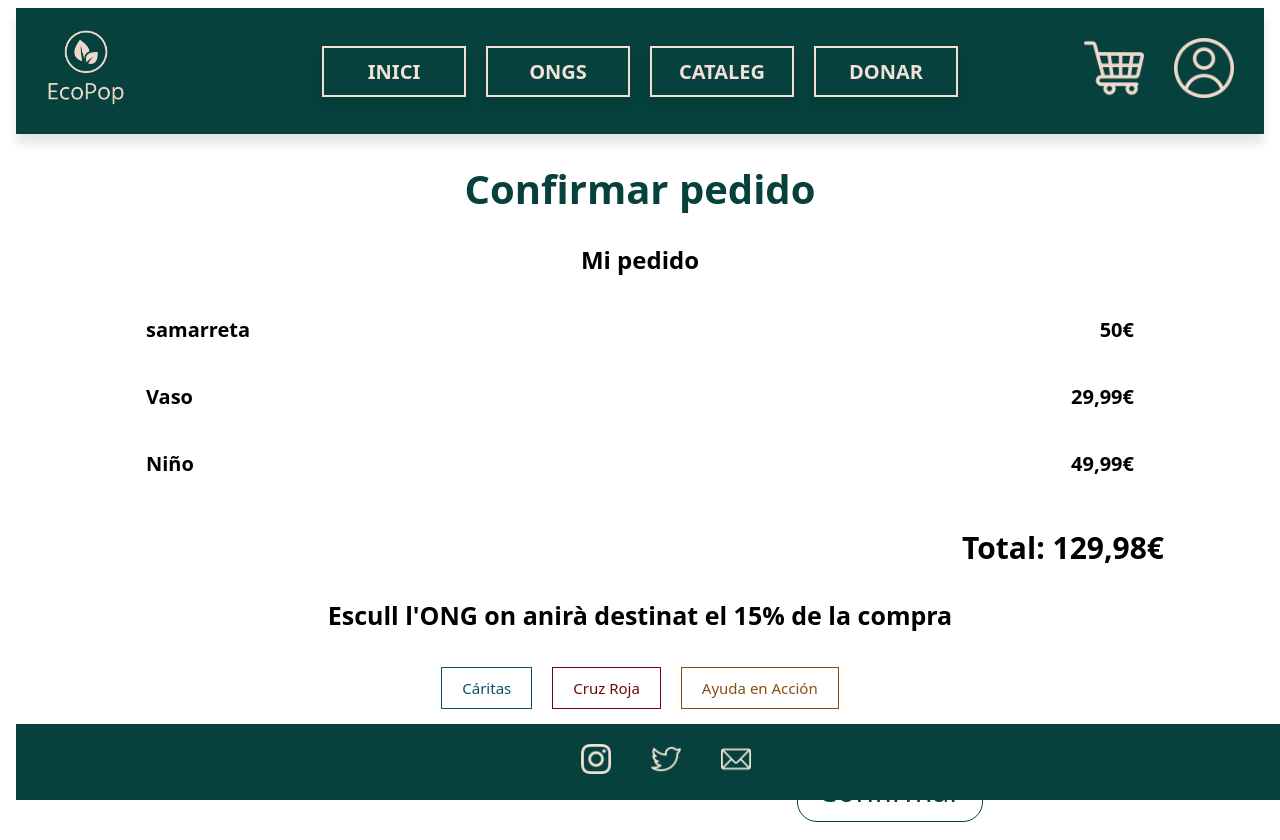
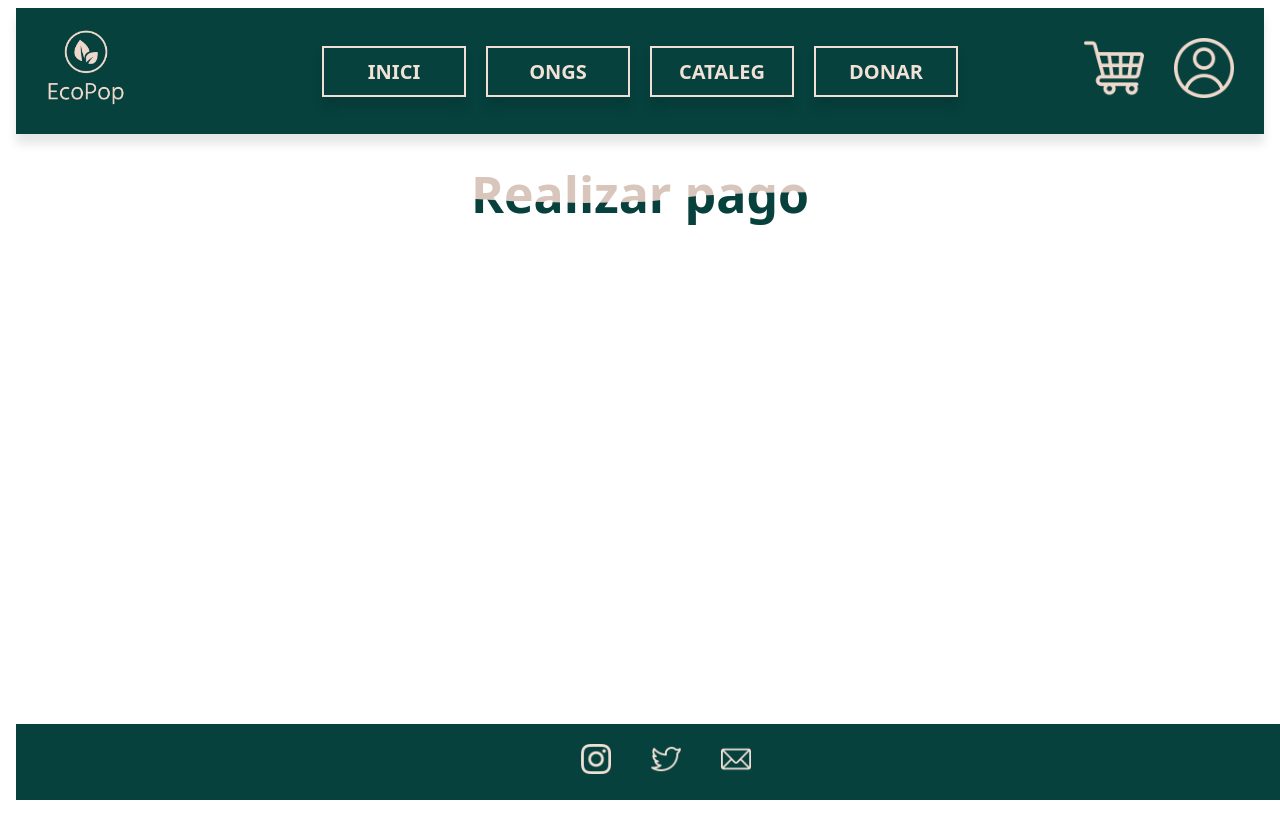
Before and after one commit to GabrielNevessSousa/EcoPop, an Angular app in the folder EcoPop_Angular/: page /login in a window 1280 px wide. After the commit the page ends 800 px from the top, so only its background shows below. Built offline with nearby package versions, Linux system fonts and the light colour scheme.

Commit message:
pagina pago

```diff
--- a/EcoPop_Angular/src/app/app-routing.module.ts
+++ b/EcoPop_Angular/src/app/app-routing.module.ts
@@ -3,6 +3,7 @@ import { RouterModule, Routes } from '@angular/router';
 import { ConfirmarPedidoComponent } from './confirmar-pedido/confirmar-pedido.component';
 import { DireccionComponent } from './direccion/direccion.component';
 import { LoginComponent } from './login/login.component';
+import { RealizarPagoComponent } from './realizar-pago/realizar-pago.component';
 import { RegistroComponent } from './registro/registro.component';
 import { UsuarioComponent } from './usuario/usuario.component';
 
@@ -31,6 +32,11 @@ const routes: Routes = [
   {
     path: 'confirmar-pedido',
     component: ConfirmarPedidoComponent,
+  },
+
+  {
+    path: 'realizar-pago',
+    component: RealizarPagoComponent,
   }
 ];
 
--- a/EcoPop_Angular/src/app/app.component.html
+++ b/EcoPop_Angular/src/app/app.component.html
@@ -1 +1 @@
-<app-confirmar-pedido></app-confirmar-pedido>
+<app-realizar-pago></app-realizar-pago>
--- a/EcoPop_Angular/src/app/app.module.ts
+++ b/EcoPop_Angular/src/app/app.module.ts
@@ -8,6 +8,7 @@ import { RegistroComponent } from './registro/registro.component';
 import { UsuarioComponent } from './usuario/usuario.component';
 import { DireccionComponent } from './direccion/direccion.component';
 import { ConfirmarPedidoComponent } from './confirmar-pedido/confirmar-pedido.component';
+import { RealizarPagoComponent } from './realizar-pago/realizar-pago.component';
 
 @NgModule({
   declarations: [
@@ -16,7 +17,8 @@ import { ConfirmarPedidoComponent } from './confirmar-pedido/confirmar-pedido.co
     RegistroComponent,
     UsuarioComponent,
     DireccionComponent,
-    ConfirmarPedidoComponent
+    ConfirmarPedidoComponent,
+    RealizarPagoComponent
   ],
   imports: [
     BrowserModule,
--- /dev/null
+++ b/EcoPop_Angular/src/app/realizar-pago/realizar-pago.component.css
@@ -0,0 +1,130 @@
+body {
+    font-family: system-ui, -apple-system, BlinkMacSystemFont, 'Segoe UI', Roboto, Oxygen, Ubuntu, Cantarell, 'Open Sans', 'Helvetica Neue', sans-serif;
+}
+
+.contenedor-titulo {
+    margin-top: 60px;
+    display: flex;
+    align-items: center;
+    justify-content: center;
+}
+
+h2 {
+    font-size: 50px;
+    position: absolute;
+}
+
+.border {
+    color: #d8c5bb;
+    text-shadow:
+    -1px -1px 0 white,
+    1px -1px 0 white,
+    1px 1px 0 white,
+    -1px 1px 0 white;
+}
+
+.wave {
+    color: #06413D;
+    animation: wave 3s ease-in-out infinite;
+}
+
+@keyframes wave {
+    0%, 100% {
+        clip-path: polygon(
+            0% 47%,
+            10% 48%,
+            33% 54%,
+            54% 60%,
+            70% 61%,
+            84% 59%,
+            100% 52%,
+            100% 100%,
+            0% 100%
+        );
+    }
+
+    50% {
+        clip-path: polygon(
+            0% 60%,
+            15% 65%,
+            34% 66%,
+            51% 62%,
+            67% 50%,
+            84% 45%,
+            100% 46%,
+            100% 100%,
+            0% 100%
+        );
+    }
+}
+
+header {
+    background-color: #fff;
+    padding: 10px 0;
+    box-shadow: 0 10px 10px rgba(0, 0, 0, 0.1);
+    background-color: #06413D;
+}
+
+nav {
+    display: flex;
+    justify-content: space-between;
+    /* Alinea los elementos a los extremos */
+    align-items: center;
+    max-width: 1800px;
+    margin: 0 auto;
+    padding: 0 20px;
+}
+
+li {
+    display: inline-block;
+    margin-right: 20px;
+    border: 2px solid #f1dfd5;
+    padding: 10px 20px;
+    width: 100px;
+    text-align: center;
+    box-shadow: 0 10px 10px rgba(0, 0, 0, 0.1);
+    transition: 0.3s ease;
+}
+
+li:hover {
+    background-color: #0b302d;
+}
+
+ul {
+    list-style-type: none;
+    margin: 0;
+    padding: 0;
+    margin-left: 100px;
+}
+
+a {
+    text-decoration: none;
+    color: #f1e1d7;
+    font-size: 20px;
+    font-weight: bold;
+}
+
+
+.icons img {
+    width: 60px;
+    margin-left: 10px;
+    padding: 10px 10px;
+}
+
+footer {
+    justify-content: center;
+    background-color: #06413D;
+    color: #f1dfd5;
+    text-align: center;
+    padding: 10px;
+    display: flex;
+    align-items: center;
+    position: fixed;
+    bottom: 0;
+    width: 100%;
+}
+
+footer .logo-footer img {
+    width: 30px;
+    padding: 10px 20px;
+}
--- /dev/null
+++ b/EcoPop_Angular/src/app/realizar-pago/realizar-pago.component.html
@@ -0,0 +1,41 @@
+<!DOCTYPE html>
+<html lang="en">
+<head>
+    <meta charset="UTF-8">
+    <meta http-equiv="X-UA-Compatible" content="IE=edge">
+    <meta name="viewport" content="width=device-width, initial-scale=1.0">
+    <title>Realizar pago</title>
+</head>
+<body>
+
+    <header>
+        <nav>
+            <a class="logo" href=""><img style="width: 100px; height: 100px;" src="assets/ecopop_logo.jpg"></a>
+            <ul>
+                <li><a href="#">INICI</a></li>
+                <li><a href="#">ONGS</a></li>
+                <li><a href="#">CATALEG</a></li>
+                <li><a href="#">DONAR</a></li>
+            </ul>
+            <div class="icons">
+                <a href=""><img src="assets/carrito.png"></a>
+                <a href=""><img src="assets/usuario.png"></a>
+            </div>
+        </nav>
+    </header>
+
+
+    <div class="contenedor-titulo">
+        <h2 class="border">Realizar pago</h2>
+        <h2 class="wave">Realizar pago</h2>
+    </div>
+
+
+    <footer>
+        <a class="logo-footer" href=""><img src="assets/instagram.png"></a>
+        <a class="logo-footer" href=""><img src="assets/twitter.png"></a>
+        <a class="logo-footer" href=""><img src="assets/correo.png"></a>
+    </footer>
+
+</body>
+</html>
--- /dev/null
+++ b/EcoPop_Angular/src/app/realizar-pago/realizar-pago.component.ts
@@ -0,0 +1,15 @@
+import { Component, OnInit } from '@angular/core';
+
+@Component({
+  selector: 'app-realizar-pago',
+  templateUrl: './realizar-pago.component.html',
+  styleUrls: ['./realizar-pago.component.css']
+})
+export class RealizarPagoComponent implements OnInit {
+
+  constructor() { }
+
+  ngOnInit(): void {
+  }
+
+}
```
Also changed, not shown: 1 other file (tests, documents, lock files or other folders).
